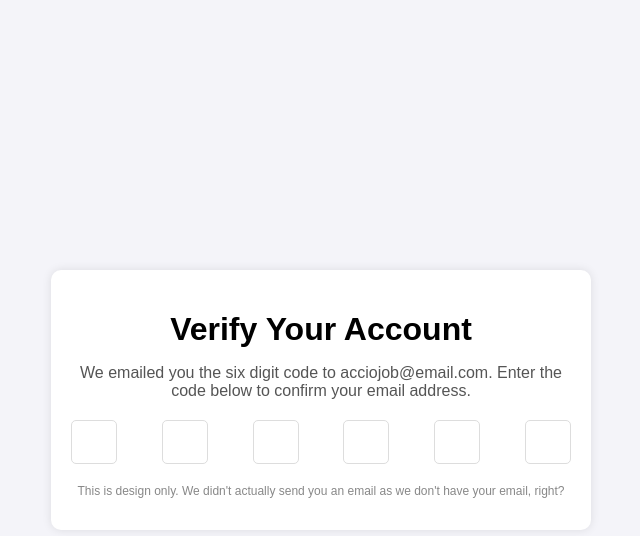
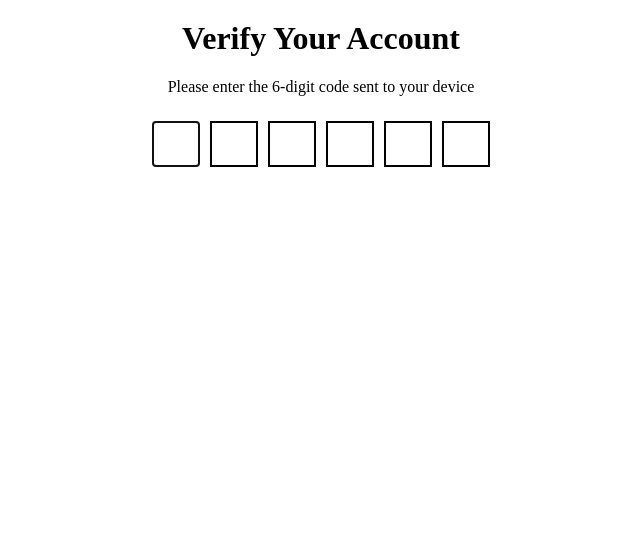
Before and after one commit to acciojob/OTP-Mrpatel2319, a website: page main.html in a window 1280 px wide. Shown: the whole page, without its empty margins (319-959 px from the left). Drawn offline with Linux system fonts and the light colour scheme.

Commit message:
created a submission

```diff
--- a/main.html
+++ b/main.html
@@ -3,28 +3,63 @@
 <head>
     <meta charset="UTF-8">
     <meta name="viewport" content="width=device-width, initial-scale=1.0">
-    <link rel="stylesheet" href="styles.css">
-    <title>OTP Verification</title>
+    <title>Verification</title>
+    <style>
+        #verification_heading {
+            text-align: center;
+            margin-top: 20px;
+        }
+        #verification_subtext {
+            text-align: center;
+            margin-top: 10px;
+        }
+        .code-container {
+            display: flex;
+            justify-content: center;
+            margin-top: 20px;
+        }
+        .code {
+            width: 40px;
+            height: 40px;
+            font-size: 20px;
+            text-align: center;
+            margin: 5px;
+            border: 2px solid #000;
+        }
+    </style>
 </head>
 <body>
-    <div class="container">
-        <h1 id="verification_heading">Verify Your Account</h1>
-        <p id="verification_subtext">
-            We emailed you the six digit code to acciojob@email.com. Enter the code below to confirm your email address.
-        </p>
-        <div class="code-container">
-            <input type="text" maxlength="1" class="code" />
-            <input type="text" maxlength="1" class="code" />
-            <input type="text" maxlength="1" class="code" />
-            <input type="text" maxlength="1" class="code" />
-            <input type="text" maxlength="1" class="code" />
-            <input type="text" maxlength="1" class="code" />
-        </div>
-        <p class="note">
-            This is design only. We didn't actually send you an email as we don't have your email, right?
-        </p>
+    <h1 id="verification_heading">Verify Your Account</h1>
+    <p id="verification_subtext">Please enter the 6-digit code sent to your device</p>
+    <div class="code-container">
+        <input type="text" id="code-1" class="code" maxlength="1">
+        <input type="text" id="code-2" class="code" maxlength="1">
+        <input type="text" id="code-3" class="code" maxlength="1">
+        <input type="text" id="code-4" class="code" maxlength="1">
+        <input type="text" id="code-5" class="code" maxlength="1">
+        <input type="text" id="code-6" class="code" maxlength="1">
     </div>
 
-    <script type="text/javascript" src="./script.js"></script>
+    <script>
+        const inputs = document.querySelectorAll('.code');
+
+        inputs.forEach((input, index) => {
+            input.addEventListener('input', () => {
+                if (input.value !== '') {
+                    if (index < inputs.length - 1) {
+                        inputs[index + 1].focus();
+                    }
+                }
+            });
+
+            input.addEventListener('keydown', (e) => {
+                if (e.key === 'Backspace' && index > 0 && input.value === '') {
+                    inputs[index - 1].focus();
+                }
+            });
+        });
+
+        inputs[0].focus();
+    </script>
 </body>
 </html>
--- a/script.js
+++ /dev/null
@@ -1,16 +0,0 @@
-//your JS code here. If required.
-const codes = document.querySelectorAll('.code');
-
-codes.forEach((code, index) => {
-    code.addEventListener('input', () => {
-        if (code.value.length > 0 && index < codes.length - 1) {
-            codes[index + 1].focus();
-        }
-    });
-
-    code.addEventListener('keydown', (event) => {
-        if (event.key === 'Backspace' && code.value.length === 0 && index > 0) {
-            codes[index - 1].focus();
-        }
-    });
-});
--- a/styles.css
+++ /dev/null
@@ -1,49 +0,0 @@
-/*  your css code here. If applicable */
-body {
-    font-family: Arial, sans-serif;
-    display: flex;
-    justify-content: center;
-    align-items: center;
-    height: 100vh;
-    background-color: #f4f4f9;
-    margin: 0;
-}
-
-.container {
-    background-color: #fff;
-    padding: 20px;
-    border-radius: 10px;
-    box-shadow: 0 0 10px rgba(0, 0, 0, 0.1);
-    text-align: center;
-    max-width: 500px;
-    width: 100%;
-}
-
-#verification_heading {
-    margin-bottom: 10px;
-}
-
-#verification_subtext {
-    margin-bottom: 20px;
-    color: #555;
-}
-
-.code-container {
-    display: flex;
-    justify-content: space-between;
-    margin-bottom: 20px;
-}
-
-.code {
-    width: 40px;
-    height: 40px;
-    font-size: 24px;
-    text-align: center;
-    border: 1px solid #ddd;
-    border-radius: 5px;
-}
-
-.note {
-    color: #888;
-    font-size: 12px;
-}
```
